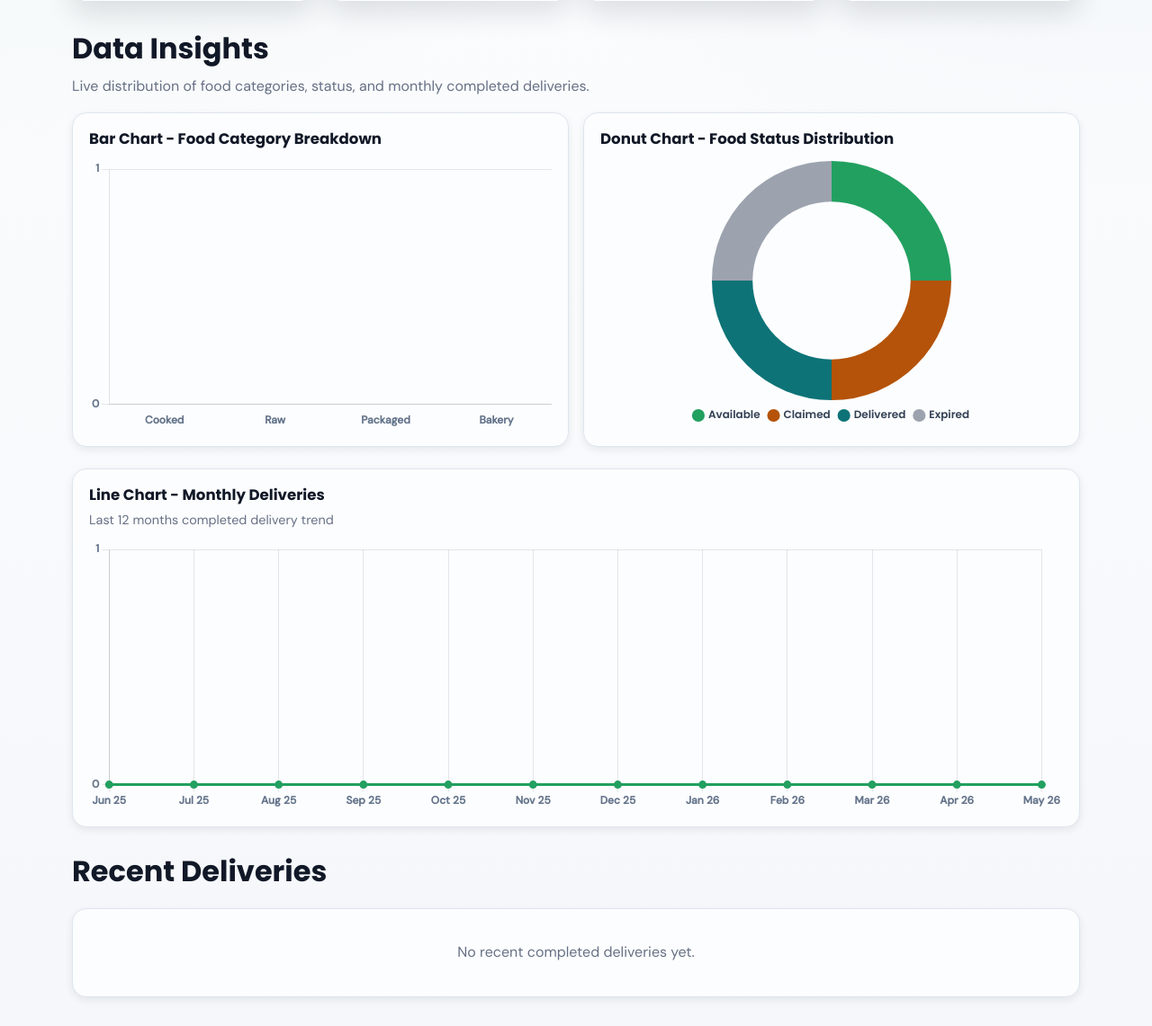
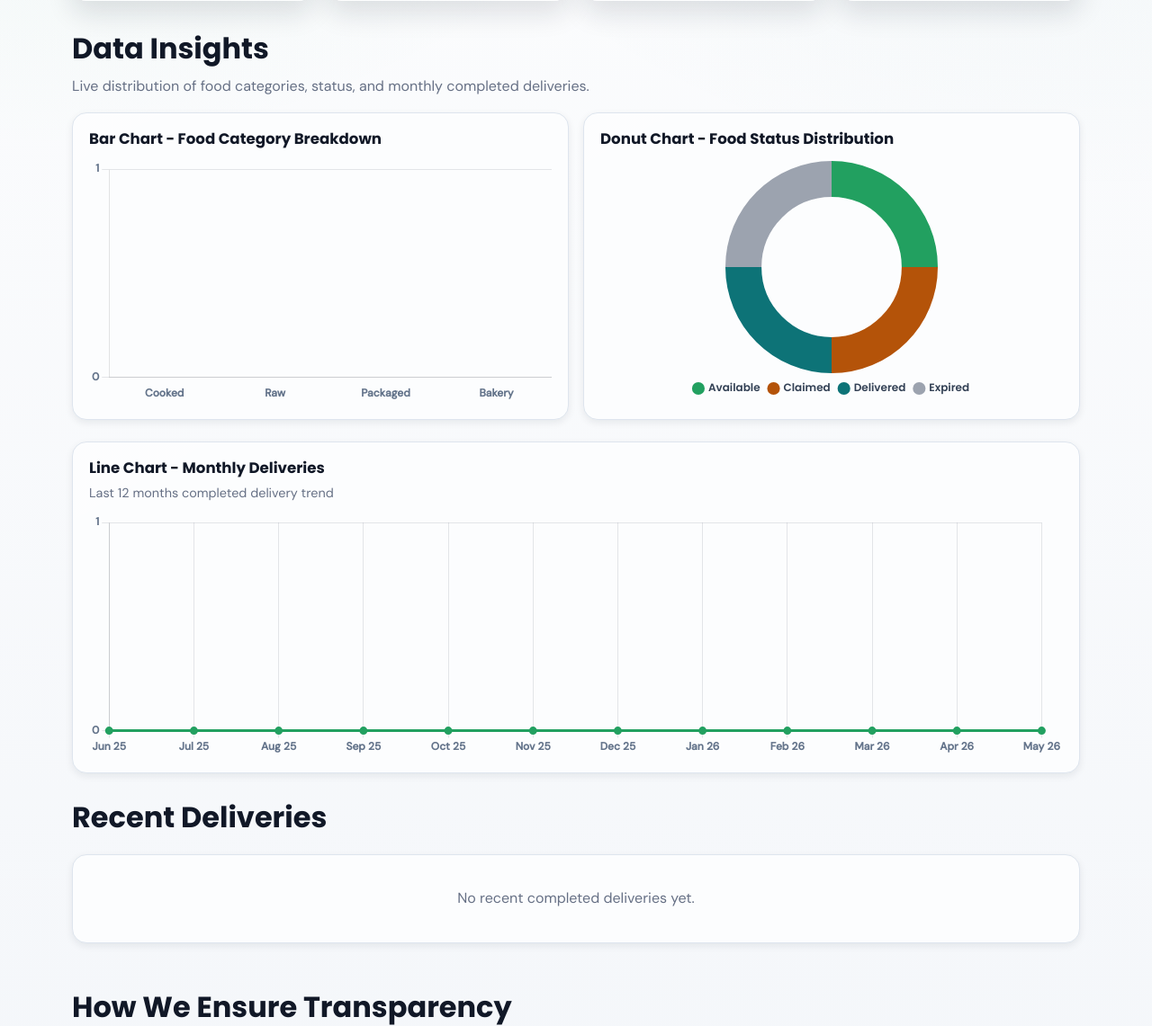
Before and after one commit to TajkirHossen-14/Ahaar_Bonton, a Django app: page /transparency/ in a window 1280 px wide. Shown: the part 490-1631 px from the top of the page at 90% size. Run offline with Django 5.2, Linux system fonts and the light colour scheme; data that the repository does not hold is empty.

Commit message:
Adjust transparency chart and donut sizing

```diff
--- a/static/css/style.css
+++ b/static/css/style.css
@@ -1920,11 +1920,11 @@ textarea:focus {
 .chart-canvas-wrap {
     position: relative;
     margin-top: 12px;
-    height: 300px;
+    height: 270px;
 }
 
 .chart-canvas-wrap-donut {
-    max-width: 430px;
+    max-width: 350px;
     margin-inline: auto;
 }
 
```
